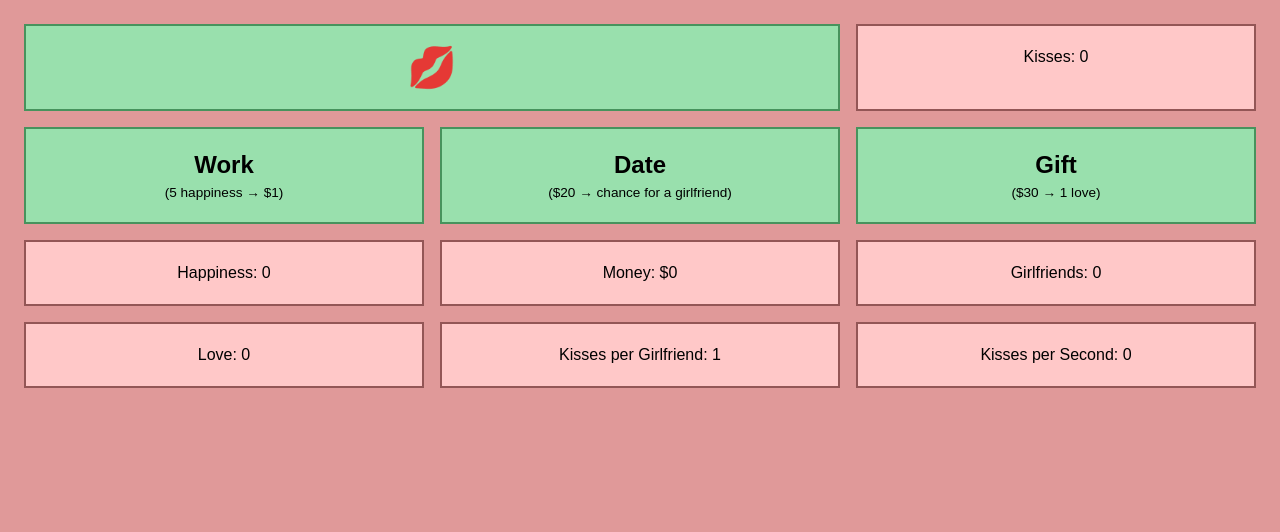
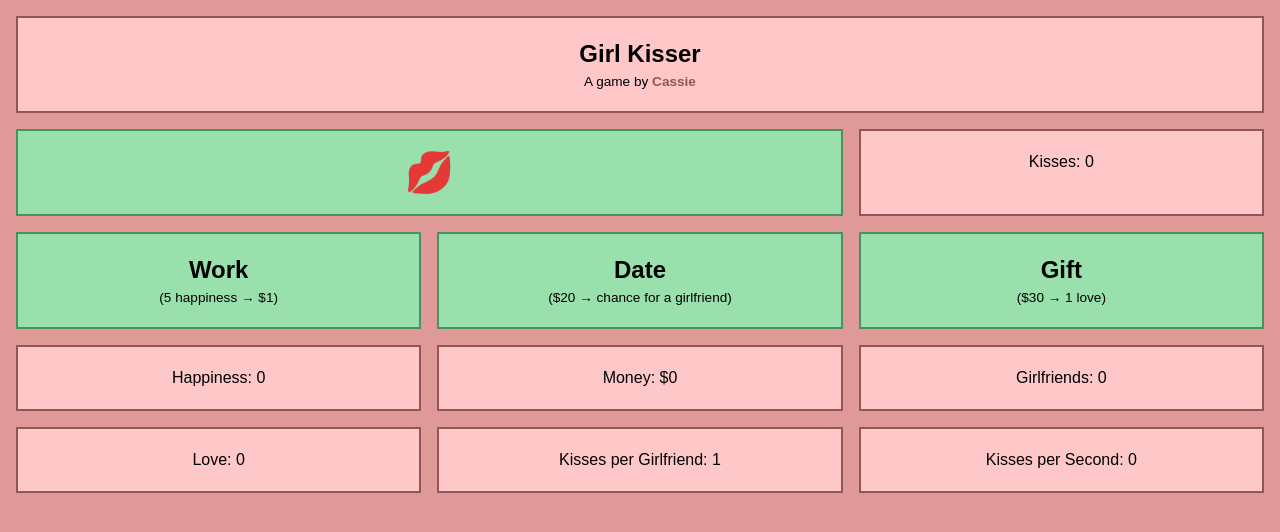
Before and after one commit to CassieKitten/cassiekitten.github.io, a plain HTML site: page index.html in a window 1280 px wide. Drawn offline with Linux system fonts and the light colour scheme.

Commit message:
Added title, increased tickrate x10, removed broken analytics event

```diff
--- a/game.js
+++ b/game.js
@@ -1,3 +1,5 @@
+var tickRate = 10; // how many times per second the main game loop runs
+
 var kisses = 0;
 var happiness = 0;
 var money = 0;
@@ -17,23 +19,23 @@ document.addEventListener('DOMContentLoaded', function () {
   // Load from Web Storage
   if (typeof(Storage) !== "undefined") {
     if (localStorage.kisses) {
-      kisses = parseInt(localStorage.kisses);
+      kisses = parseFloat(localStorage.kisses);
       updateKisses();
     }
     if (localStorage.happiness) {
-      happiness = parseInt(localStorage.happiness);
+      happiness = parseFloat(localStorage.happiness);
       updateHappiness();
     }
     if (localStorage.money) {
-      money = parseInt(localStorage.money);
+      money = parseFloat(localStorage.money);
       updateMoney();
     }
     if (localStorage.love) {
-      love = parseInt(localStorage.love);
+      love = parseFloat(localStorage.love);
       updateLove();
     }
     if (localStorage.girlfriends) {
-      girlfriends = parseInt(localStorage.girlfriends);
+      girlfriends = parseFloat(localStorage.girlfriends);
       updateGirlfriends();
     }
     if (localStorage.dateChance) {
@@ -148,7 +150,6 @@ function updateLove() {
 function updateGirlfriends() {
   document.getElementById("girlfriends-display").innerHTML = "Girlfriends: " + round(girlfriends, 0).toLocaleString();
   localStorage.girlfriends = girlfriends;
-  ga("send", "event", "Game", "Date", Math.floor(kisses));
 }
 
 function updateKissesPerGirlfriend() {
@@ -163,7 +164,9 @@ function updateKissesPerSecond() {
 
 // Main game loop
 window.setInterval(function () {
+  // var t = window.performance.now();
   updateKissesPerGirlfriend();
   updateKissesPerSecond();
-  kiss(kissesPerSecond);
-}, 1000);
+  kiss(kissesPerSecond / tickRate);
+  // console.log(window.performance.now() - t);
+}, 1000 / tickRate);
--- a/index.html
+++ b/index.html
@@ -31,6 +31,10 @@
 
 <body>
   <div class="grid-container">
+    <div id="title-display">
+      <div class="title-text">Girl Kisser</div>
+      <div class="subtitle-text">A game by <a href="https://github.com/CassieKitten" target="_blank">Cassie</a></div>
+    </div>
     <div id="kiss-button" onclick="kiss(1)">
       💋
     </div>
--- a/styles.css
+++ b/styles.css
@@ -1,12 +1,12 @@
 body {
-  margin: 1.5em;
+  margin: 1em;
   font-family: sans-serif;
   background-color: #e09999;
 }
 
 .grid-container {
   display: grid;
-  grid-template-columns: 1fr 1fr 1fr;
+  grid-template-columns: repeat(12, 1fr);
   grid-gap: 1em;
 }
 
@@ -17,36 +17,55 @@ body {
   color: black;
   padding: 1.5em .5em;
   text-align: center;
-  vertical-align: middle;
+  grid-column: auto / span 4;
   user-select: none;
   -moz-user-select: none;
   -ms-user-select: none;
   -webkit-user-select: none;
 }
 
-#kiss-button {
-  grid-column: 1 / 3;
-  font-size: 2.5em;
-  padding: .5em;
-}
-
-#kisses-display, #happiness-display, #money-display, #girlfriends-display, #love-display, #kisses-per-girlfriend-display, #kisses-per-second-display {
+#title-display, #kisses-display, #happiness-display, #money-display, #girlfriends-display, #love-display, #kisses-per-girlfriend-display, #kisses-per-second-display {
   background-color: #ffc8c8;
   outline: 2px solid #935656;
   outline-offset: -2px;
   color: black;
   padding: 1.5em .5em;
   text-align: center;
+  grid-column: auto / span 4;
 }
 
-.button-text {
+#title-display {
+  grid-column: 1 / 13;
+}
+
+#kiss-button {
+  grid-column: auto / span 8;
+  font-size: 2.5em;
+  padding: .5em;
+}
+
+#kisses-display {
+  grid-column: auto / span 4;
+}
+
+.title-text, .button-text {
   font-size: 1.5em;
   font-weight: bold;
   display: block;
   padding-bottom: .25em;
 }
 
-.description-text {
+.subtitle-text, .description-text {
   font-size: .85em;
   display: block;
 }
+
+a:link, a:visited, a:hover, a:active {
+  color: #935656;
+  text-decoration: none;
+  font-weight: bold;
+}
+
+a:hover, a:active {
+  color: white;
+}
```
